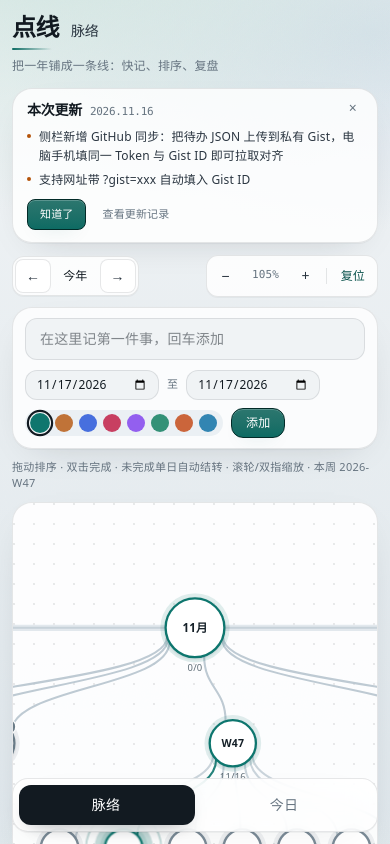
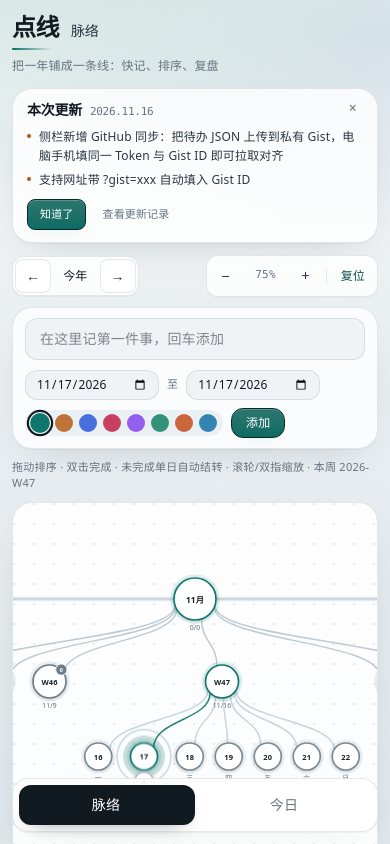
Before and after one commit to dujihaoStriver/Dotline, a Next.js app: page / in a window 390 px wide. Built offline with nearby package versions, Linux system fonts and the light colour scheme.

Commit message:
fix: mobile default zoom 75%

```diff
--- a/src/components/TimelineTree.tsx
+++ b/src/components/TimelineTree.tsx
@@ -51,10 +51,10 @@ function clamp(n: number, min: number, max: number) {
   return Math.min(max, Math.max(min, n));
 }
 
-/** 手机默认放大一点，避免脉络显得过小 */
+/** 手机默认约 75%，大屏约 72% */
 function defaultViewScale() {
   if (typeof window === "undefined") return 0.72;
-  return window.innerWidth < 1024 ? 1.05 : 0.72;
+  return window.innerWidth < 1024 ? 0.75 : 0.72;
 }
 
 type Selection =
```
